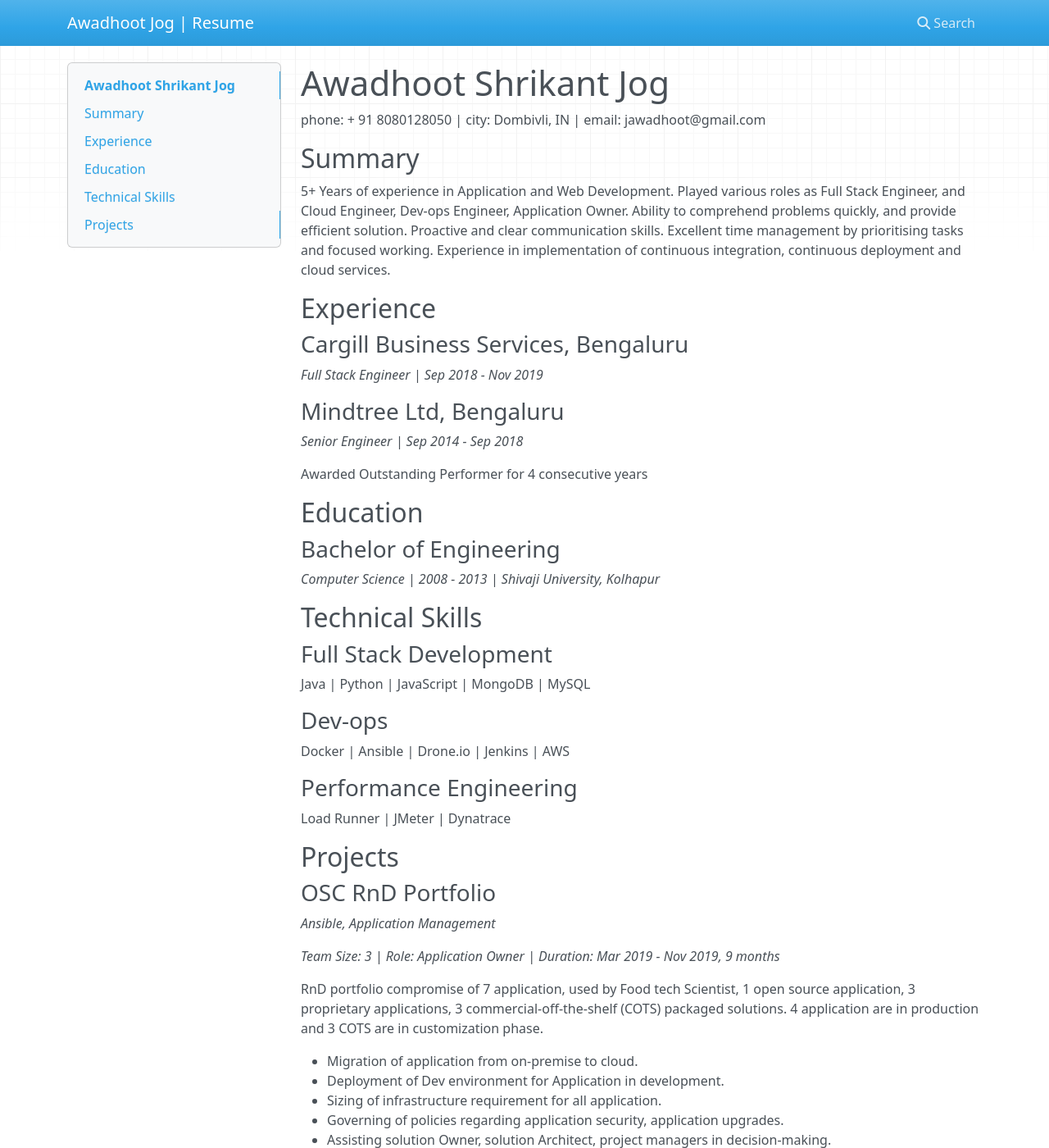
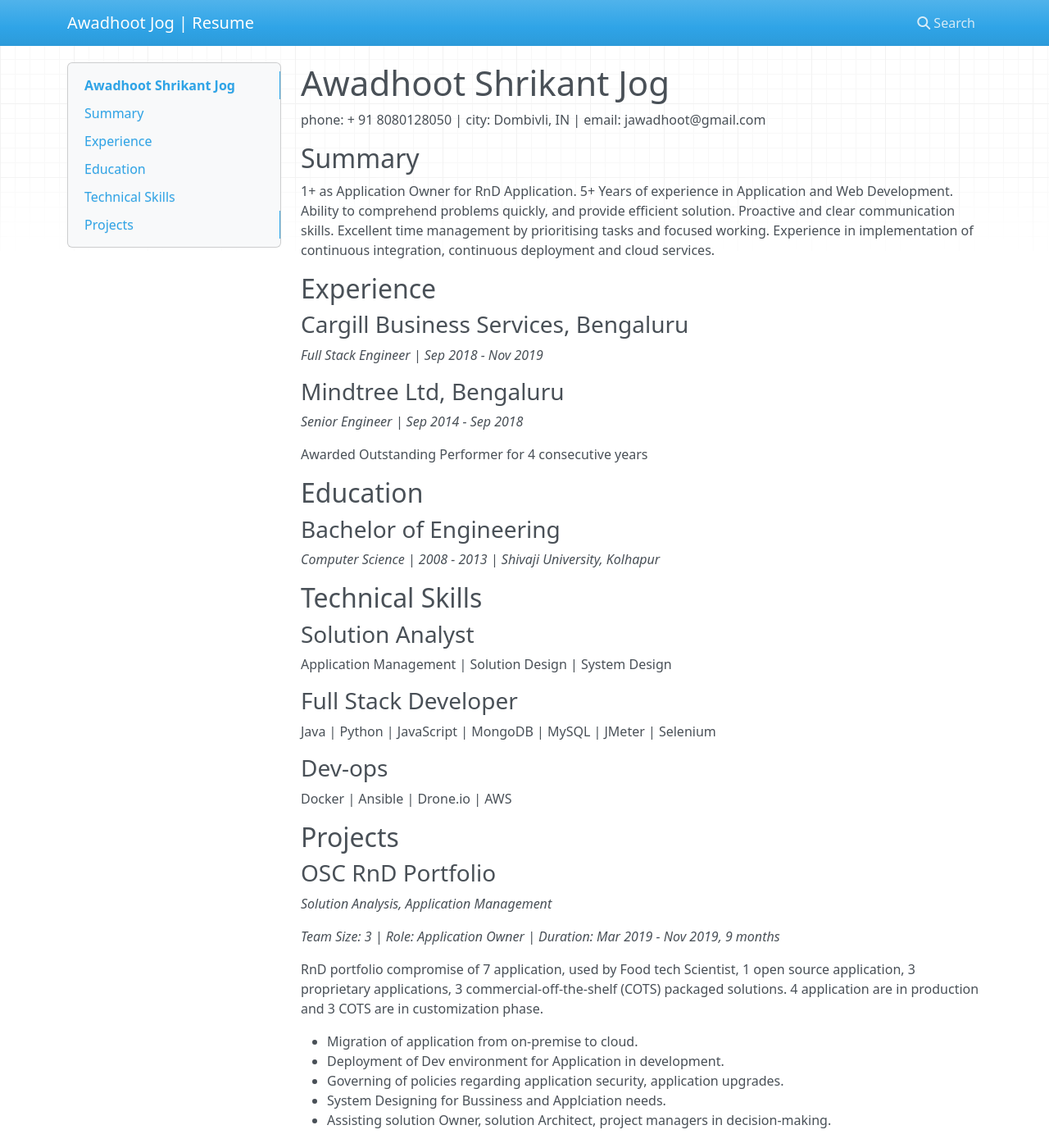
Before and after one commit to jawadhoot/resume, an MkDocs documentation site: the page built from docs/index.md, in a window 1280 px wide and 1400 px high. Shown: the whole window at 82% size. Built offline with MkDocs 1.6.1, drawn with Linux system fonts in a browser that asks for light colours; nearby versions of some CDN libraries; some of the changed text lies outside the part shown.

Commit message:
Update index.md

```diff
--- a/docs/index.md
+++ b/docs/index.md
@@ -4,8 +4,8 @@ phone: + 91 8080128050 | city: Dombivli, IN | email: jawadhoot@gmail.com
 
 ## Summary
 
+1+ as Application Owner for RnD Application.
 5+ Years of experience in Application and Web Development.
-Played various roles as Full Stack Engineer, and Cloud Engineer, Dev-ops Engineer, Application Owner.
 Ability to comprehend problems quickly, and provide efficient solution.
 Proactive and clear communication skills.
 Excellent time management by prioritising tasks and focused working.
@@ -31,23 +31,23 @@ Awarded Outstanding Performer for 4 consecutive years
 
 ## Technical Skills
 
-### Full Stack Development
+### Solution Analyst
 
-Java | Python | JavaScript | MongoDB | MySQL
+Application Management | Solution Design | System Design
+
+### Full Stack Developer
+
+Java | Python | JavaScript | MongoDB | MySQL | JMeter | Selenium
 
 ### Dev-ops
 
-Docker | Ansible | Drone.io | Jenkins | AWS
-
-### Performance Engineering
-
-Load Runner | JMeter | Dynatrace
+Docker | Ansible | Drone.io | AWS
 
 ## Projects
 
 ### OSC RnD Portfolio
 
-*Ansible, Application Management*
+*Solution Analysis, Application Management*
 
 *Team Size: 3 | Role: Application Owner | Duration: Mar 2019 - Nov 2019, 9 months*
 
@@ -55,15 +55,15 @@ RnD portfolio compromise of 7 application, used by Food tech Scientist, 1 open s
 
 - Migration of application from on-premise to cloud.
 - Deployment of Dev environment for Application in development.
-- Sizing of infrastructure requirement for all application.
 - Governing of policies regarding application security, application upgrades.
+- System Designing for Bussiness and Applciation needs.
 - Assisting solution Owner, solution Architect, project managers in decision-making.
 
 ### CI/CD Pipeline
 
-*GitHub enterprise, drone.io, waffle.io, AWS*
+*GitHub enterprise, drone.io, Agile, AWS*
 
-*Team Size: 4 | Role: - Engineer | Duration: Sep 2018 - Feb 2019, 6 months*
+*Team Size: 4 | Role: - Full Stack Engineer | Duration: Sep 2018 - Feb 2019, 6 months*
 
 Project to showcase End to End - Pipeline, from user story to prod deployment. Extensive documentation of each stage of this, from user story creation, branch strategies, deployments, and testing.
 
```
